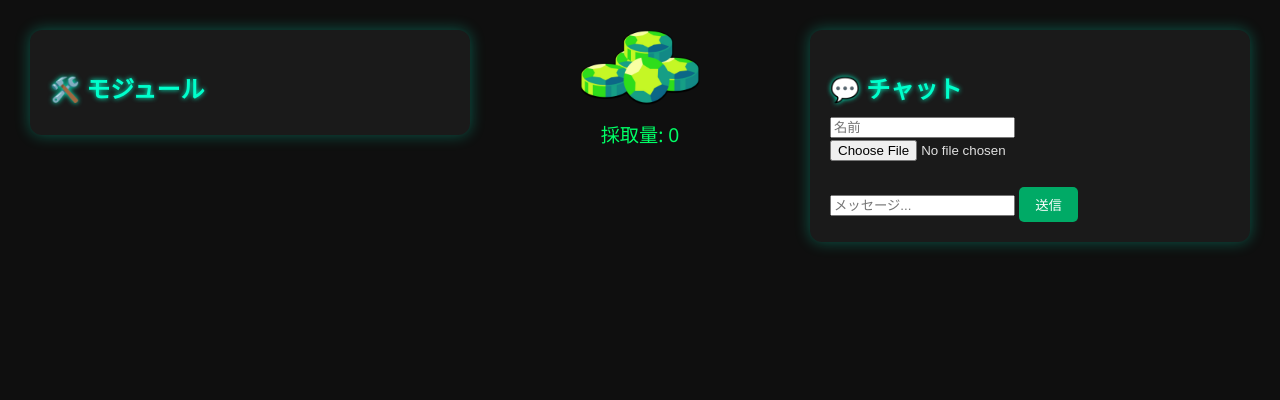
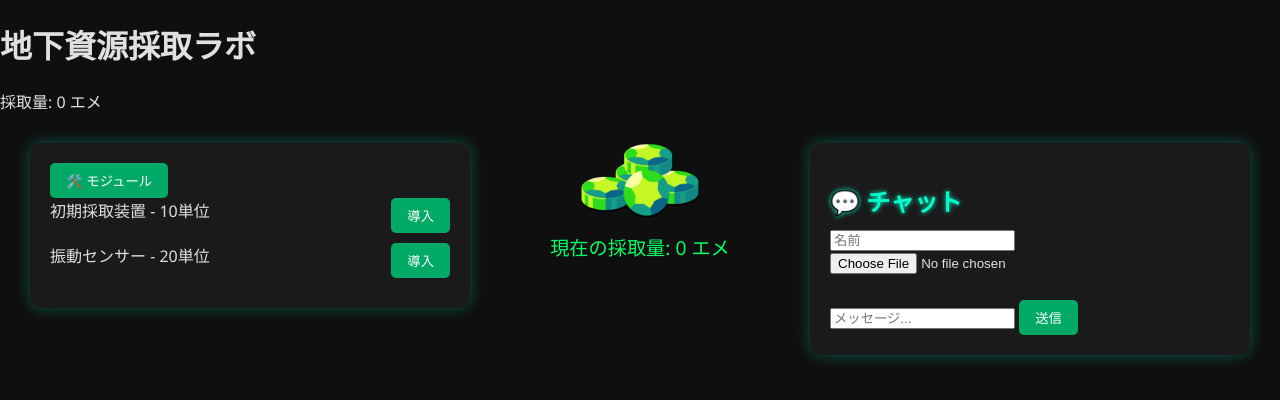
Before and after one commit to kamesann121/benkyou, a website: page Project/public/index.html in a window 1280 px wide. Drawn offline with nearby package versions, Linux system fonts and the light colour scheme; no server answers.

Commit message:
Update index.html

```diff
--- a/Project/public/index.html
+++ b/Project/public/index.html
@@ -1,32 +1,45 @@
 <!DOCTYPE html>
 <html lang="ja">
 <head>
-  <meta charset="UTF-8">
+  <meta charset="UTF-8" />
   <title>地下資源採取ラボ</title>
-  <link rel="stylesheet" href="style.css">
+  <link rel="stylesheet" href="style.css" />
 </head>
 <body>
+  <header class="site-header">
+    <h1>地下資源採取ラボ</h1>
+    <div class="header-stats">採取量: <span id="emerald-count">0</span> <span class="eme-label">エメ</span></div>
+  </header>
+
   <main class="hud-layout">
-    <section class="shop">
-      <h2 onclick="toggleShop()">🛠️ モジュール</h2>
-      <div id="shop-items" style="display: none;"></div>
+    <aside class="shop">
+      <button id="toggle-shop" class="module-btn">🛠️ モジュール</button>
+      <div id="shop-panel" class="shop-panel">
+        <div id="shop-items" class="shop-items"></div>
+      </div>
+    </aside>
+
+    <section class="click-area">
+      <img src="assets/images/mineral.png" alt="資源" id="emerald" />
+      <p class="count-line">現在の採取量: <span id="emerald-count-dup">0</span> <span class="eme-label">エメ</span></p>
     </section>
 
-    <div class="click-area">
-      <img src="assets/images/mineral.png" alt="資源" id="emerald" />
-      <p>採取量: <span id="emerald-count">0</span></p>
-    </div>
+    <aside class="chat">
+      <h2 class="chat-title">💬 チャット</h2>
+      <div class="chat-controls">
+        <input id="username" placeholder="名前" />
+        <input type="file" id="avatar-upload" accept="image/*" />
+      </div>
 
-    <section class="chat">
-      <h2>💬 チャット</h2>
-      <input id="username" placeholder="名前" />
-      <input type="file" id="avatar-upload" accept="image/*" />
-      <ul id="messages"></ul>
-      <form id="chat-form">
+      <div id="chat-window" class="chat-window">
+        <ul id="messages" class="messages"></ul>
+      </div>
+
+      <form id="chat-form" class="chat-form">
         <input id="chat-input" autocomplete="off" placeholder="メッセージ..." />
-        <button>送信</button>
+        <button type="submit">送信</button>
       </form>
-    </section>
+    </aside>
   </main>
 
   <script src="/socket.io/socket.io.js"></script>
```
